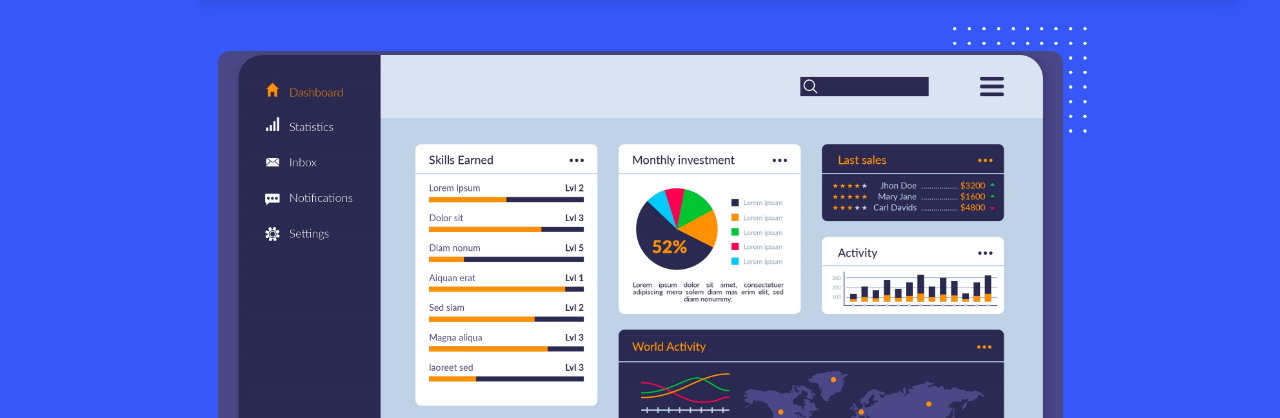
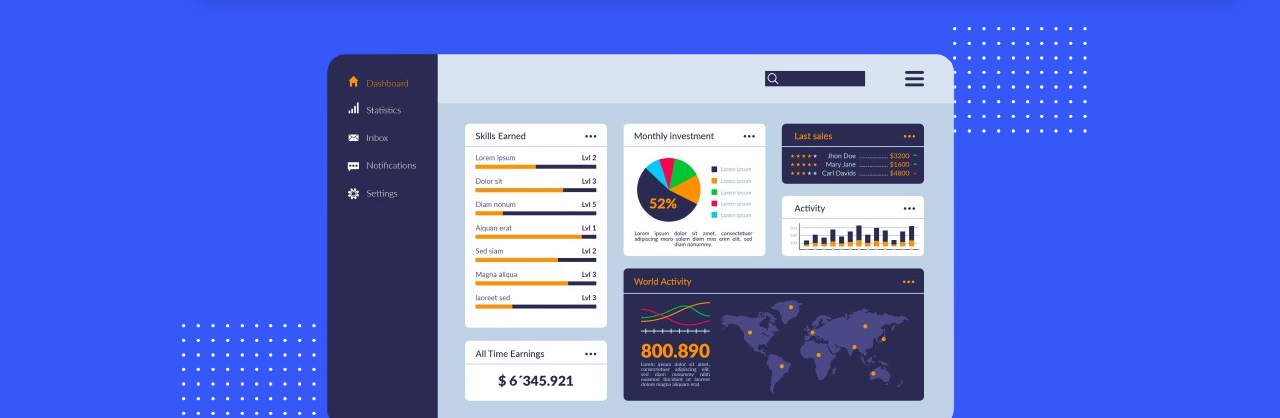
Before and after one commit to abeyjoe/zetamind-v2, a website: page index.html in a window 1280 px wide. Shown: the part 534-952 px from the top of the page. Drawn offline with nearby package versions, Linux system fonts and the light colour scheme.

Commit message:
hero-image.png

```diff
--- a/index.html
+++ b/index.html
@@ -402,7 +402,7 @@
         <div class="w-full px-4">
           <div class="wow fadeInUp relative z-10 mx-auto max-w-[845px]" data-wow-delay=".25s">
             <div class="mt-16">
-              <img src="assets/images/hero/hero-image.jpg" alt="hero"
+              <img src="assets/images/hero/hero-image.png" alt="hero"
                 class="mx-auto max-w-full rounded-t-xl rounded-tr-xl" />
             </div>
             <div class="absolute -left-9 bottom-0 z-[-1]">
```
Also changed, not shown: assets/images/hero/hero-image.jpg (deleted), assets/images/hero/hero-image.png (added).
